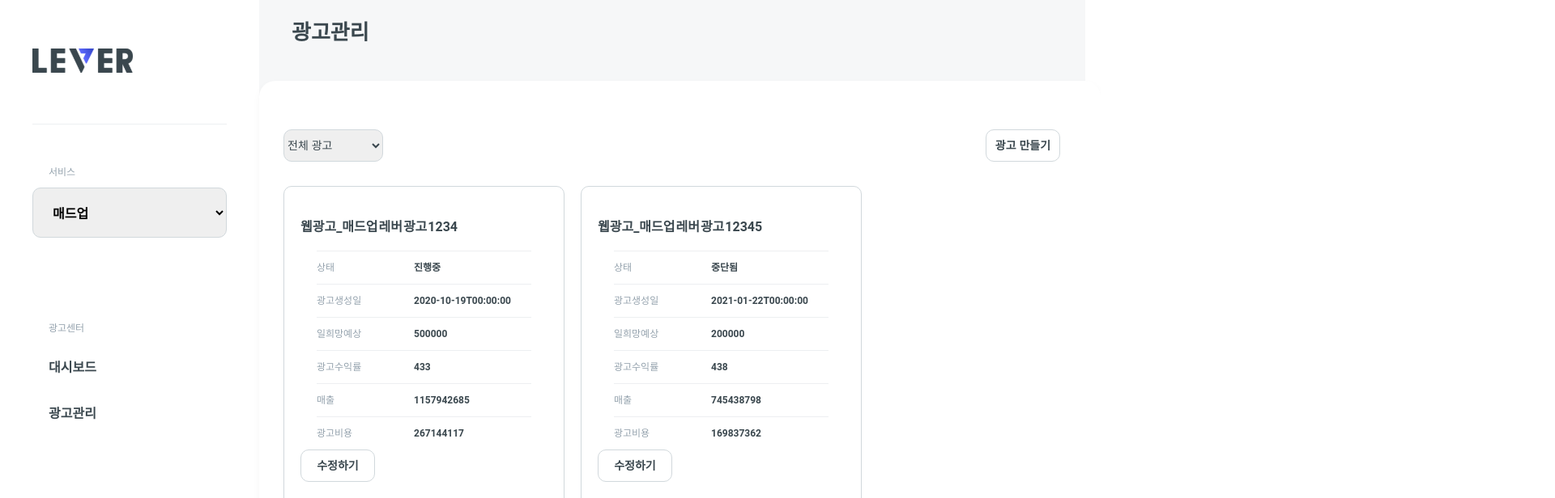
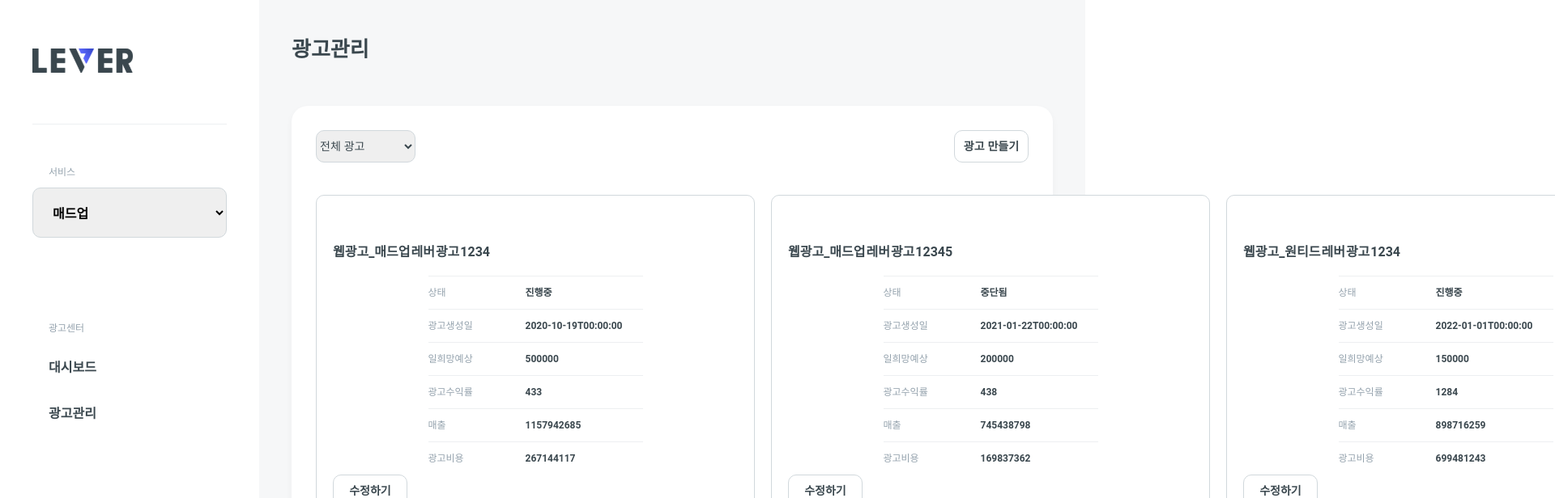
Before and after one commit to wanted-pre-onboarding-fe-7th-team-4/pre-onboarding-7th-2-2-4, a React (Create React App) app: page /ad-manage in a window 1280 px wide. Shown: the top 616 px of the page at 81% size, 1920 px wide, since content can reach past the window. Built offline with nearby package versions, Linux system fonts and the light colour scheme.

Commit message:
style: 광고관리 페이지 레이아웃 수정

```diff
--- a/src/Components/ContentHeader/index.tsx
+++ b/src/Components/ContentHeader/index.tsx
@@ -17,7 +17,6 @@ export default function ContentHeader({ title }: Props) {
 const ContentHeaderContainer = styled.div`
   display: flex;
   align-items: center;
-  margin-left: 40px;
   height: 80px;
   h3 {
     font-weight: 900;
--- a/src/Pages/AdManagement/AdItem.tsx
+++ b/src/Pages/AdManagement/AdItem.tsx
@@ -1,8 +1,8 @@
 import Button from "@/Components/Button";
+import { IAdItem } from "@/lib/state/interface";
 import PropTypes from "prop-types";
 import React from "react";
 import styled from "styled-components";
-import { IAdItem } from "@/lib/state/interface";
 
 interface Props {
   adItem: IAdItem;
@@ -51,13 +51,12 @@ AdItem.propTypes = {
 };
 
 const AdItemContainer = styled.div`
-  width: 305px;
+  width: 500px;
   height: 420px;
-  margin-right: 20px;
-  margin-bottom: 20px;
-  padding: 20px;
-  border: 1px solid ${(props) => props.theme.color.grey_100};
+  padding: 40px 20px;
   border-radius: 10px;
+  border: 1px solid ${({ theme }) => theme.color.grey_100};
+  background-color: ${({ theme }) => theme.color.bg_w};
 `;
 
 const AdName = styled.h3`
--- a/src/Pages/AdManagement/AdManage.tsx
+++ b/src/Pages/AdManagement/AdManage.tsx
@@ -31,7 +31,7 @@ export default function AdManagement() {
   }, []);
 
   return (
-    <>
+    <Container>
       <ContentHeader title="광고관리" />
       <AdBoard>
         <ButtonContainer>
@@ -60,29 +60,40 @@ export default function AdManagement() {
           })}
         </AdList>
       </AdBoard>
-    </>
+    </Container>
   );
 }
 
+const Container = styled.div`
+  padding: 2.1rem 4rem 2rem;
+`;
+
 const AdBoard = styled.div`
-  width: 1039px;
-  height: 1020px;
-  margin: 20px auto;
-  padding-top: 30px;
-  background: ${(props) => props.theme.color.bg_w};
+  margin-top: 30px;
+  padding: 30px;
+  background-color: ${({ theme }) => theme.color.bg_w};
+  display: flex;
+  flex-direction: column;
   box-shadow: 0px 4px 10px rgba(0, 0, 0, 0.04);
   border-radius: 20px;
 `;
 
 const AdList = styled.ul`
-  display: flex;
-  flex-wrap: wrap;
-  margin: 0 30px;
+  margin-top: 40px;
+  width: calc(100% - 40px);
+  height: 100%;
+  display: grid;
+  grid-template-columns: 1fr 1fr 1fr;
+  gap: 20px;
+  align-items: center;
+  justify-items: center;
 `;
 
 const ButtonContainer = styled.div`
+  width: 100%;
+  height: 40px;
   display: flex;
+  flex-direction: row;
   justify-content: space-between;
   align-items: center;
-  margin: 30px 50px 30px 30px;
 `;
```
